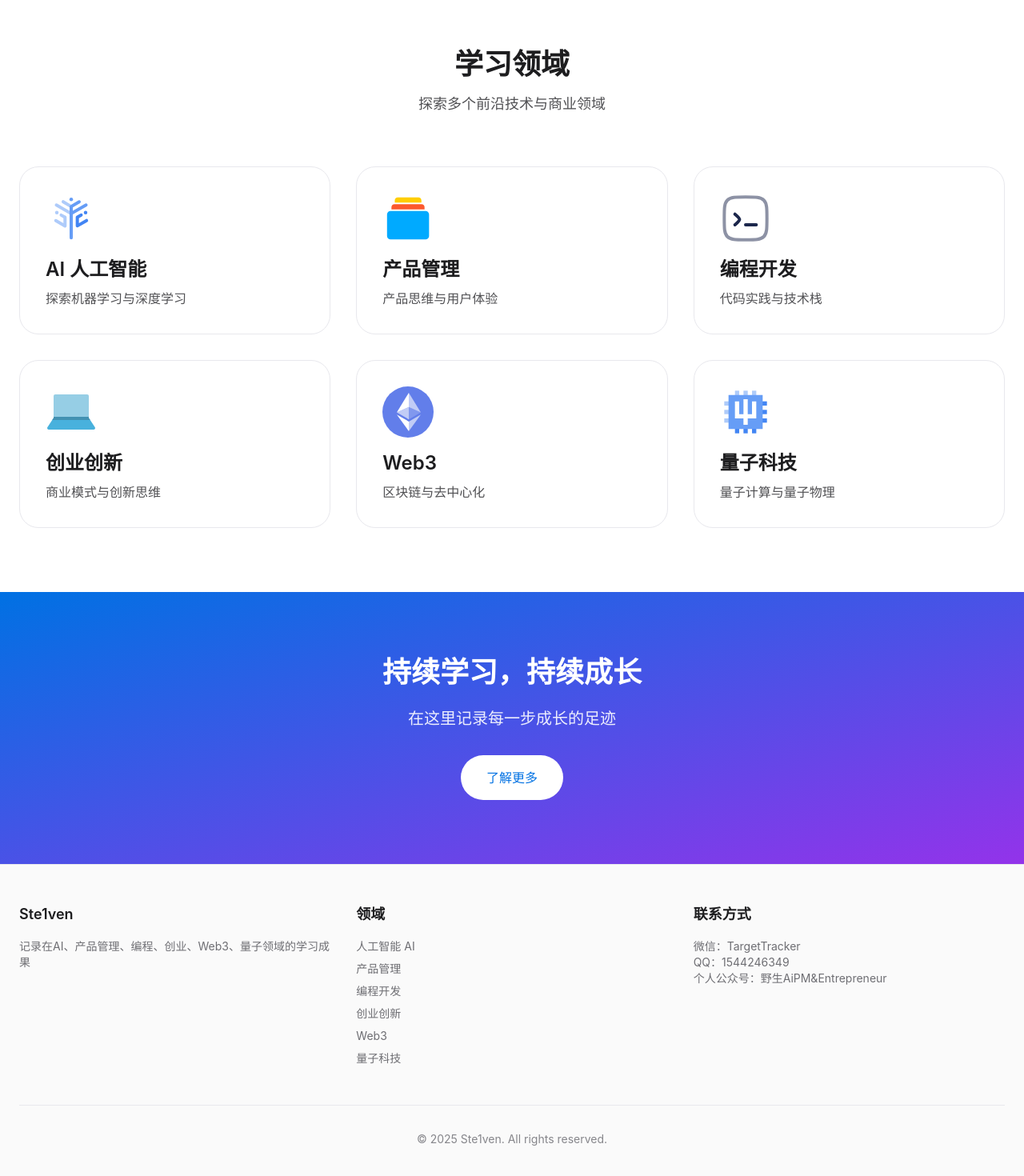
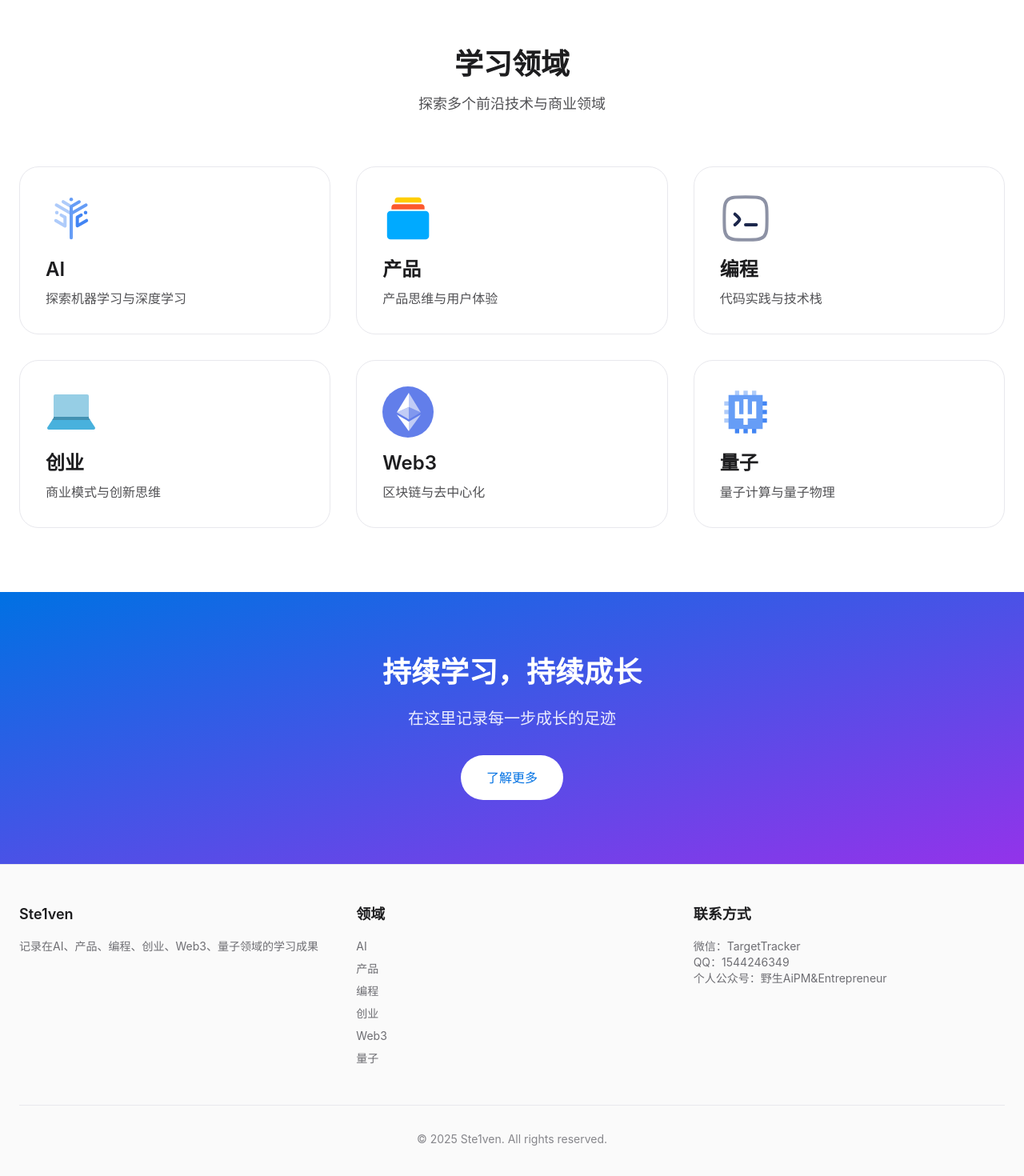
Before and after one commit to Ste1venn/web, a React (Vite) app: page / in a window 1280 px wide. Shown: the part 572-2042 px from the top of the page at 80% size. Built offline with nearby package versions, Linux system fonts and the light colour scheme.

Commit message:
change Chuangye

```diff
--- a/src/components/Footer.tsx
+++ b/src/components/Footer.tsx
@@ -8,19 +8,19 @@ const Footer = () => {
           <div>
             <h3 className="text-lg font-semibold mb-4 text-apple-gray-800">Ste1ven</h3>
             <p className="text-sm text-apple-gray-500">
-              记录在AI、产品管理、编程、创业、Web3、量子领域的学习成果
+              记录在AI、产品、编程、创业、Web3、量子领域的学习成果
             </p>
           </div>
 
           <div>
             <h3 className="text-lg font-semibold mb-4 text-apple-gray-800">领域</h3>
             <ul className="space-y-2 text-sm text-apple-gray-500">
-              <li>人工智能 AI</li>
-              <li>产品管理</li>
-              <li>编程开发</li>
-              <li>创业创新</li>
+              <li>AI</li>
+              <li>产品</li>
+              <li>编程</li>
+              <li>创业</li>
               <li>Web3</li>
-              <li>量子科技</li>
+              <li>量子</li>
             </ul>
           </div>
 
--- a/src/pages/Articles.tsx
+++ b/src/pages/Articles.tsx
@@ -6,7 +6,7 @@ import { articles } from '../data/articles'
 const Articles = () => {
   const [selectedCategory, setSelectedCategory] = useState<string>('全部')
 
-  const categories = ['全部', 'AI', '产品管理', '编程', '创业', 'Web3', '量子']
+  const categories = ['全部', 'AI', '产品', '编程', '创业', 'Web3', '量子']
 
   const filteredArticles = selectedCategory === '全部'
     ? articles
--- a/src/pages/Home.tsx
+++ b/src/pages/Home.tsx
@@ -3,12 +3,12 @@ import { Link } from 'react-router-dom'
 
 const Home = () => {
   const categories = [
-    { name: 'AI 人工智能', icon: '/ai.svg', color: 'from-blue-500 to-cyan-500', description: '探索机器学习与深度学习' },
-    { name: '产品管理', icon: '/product.svg', color: 'from-purple-500 to-pink-500', description: '产品思维与用户体验' },
-    { name: '编程开发', icon: '/coding.svg', color: 'from-green-500 to-emerald-500', description: '代码实践与技术栈' },
-    { name: '创业创新', icon: '/computer.svg', color: 'from-orange-500 to-red-500', description: '商业模式与创新思维' },
+    { name: 'AI', icon: '/ai.svg', color: 'from-blue-500 to-cyan-500', description: '探索机器学习与深度学习' },
+    { name: '产品', icon: '/product.svg', color: 'from-purple-500 to-pink-500', description: '产品思维与用户体验' },
+    { name: '编程', icon: '/coding.svg', color: 'from-green-500 to-emerald-500', description: '代码实践与技术栈' },
+    { name: '创业', icon: '/computer.svg', color: 'from-orange-500 to-red-500', description: '商业模式与创新思维' },
     { name: 'Web3', icon: '/web3.svg', color: 'from-indigo-500 to-purple-500', description: '区块链与去中心化' },
-    { name: '量子科技', icon: '/quantum.svg', color: 'from-teal-500 to-blue-500', description: '量子计算与量子物理' },
+    { name: '量子', icon: '/quantum.svg', color: 'from-teal-500 to-blue-500', description: '量子计算与量子物理' },
   ]
 
   const containerVariants = {
@@ -48,7 +48,7 @@ const Home = () => {
               Ste1ven
             </h1>
             <p className="text-xl md:text-2xl text-apple-gray-600 mb-8 max-w-3xl mx-auto">
-              记录在 AI、产品管理、编程、创业、Web3、量子领域的学习成果
+              记录在 AI、产品、编程、创业、Web3、量子领域的学习成果
             </p>
             <motion.div
               whileHover={{ scale: 1.05 }}
```
